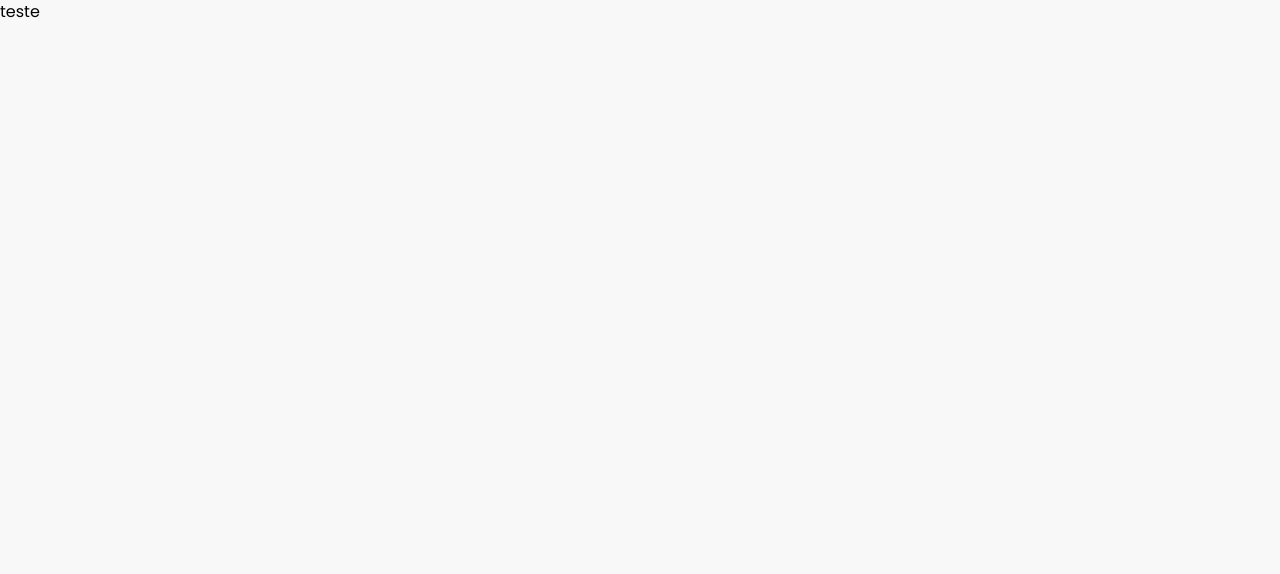
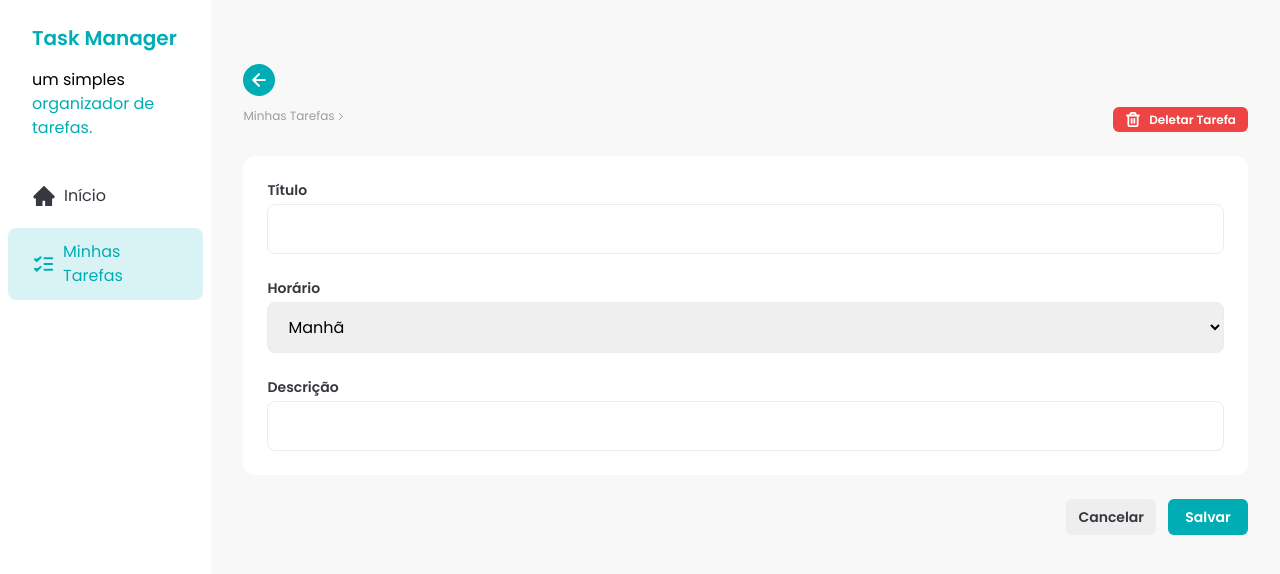
Before and after one commit to okayosilva/fsc-task-manager, a React app: page /task/3eaffdd9-957d-42c0-914e-39208058d4e1 in a window 1280 px wide. Shown: the top 574 px of the page. Built offline with nearby package versions, Linux system fonts and the light colour scheme; no server answers; data requests are answered from the project's data file; the HTML template or start-up script is replaced by a standard one.

Commit message:
feat: implementar atualização e exclusão de tarefas na página de detalhes, além de adicionar novos ícones e ajustar a URL base da API

```diff
--- a/db.json
+++ b/db.json
@@ -1,25 +1,3 @@
 {
-  "tasks": [
-    {
-      "id": "3fdbdc33-3044-46d1-848d-e65bc2393c99",
-      "title": "teste",
-      "time": "morning",
-      "description": "te",
-      "status": "not_started"
-    },
-    {
-      "id": "3eaffdd9-957d-42c0-914e-39208058d4e1",
-      "title": "teste",
-      "time": "morning",
-      "description": "t",
-      "status": "not_started"
-    },
-    {
-      "id": "ade1cec5-7fbb-49a7-a76c-c2662a9f138a",
-      "title": "a",
-      "time": "morning",
-      "description": "a",
-      "status": "not_started"
-    }
-  ]
+  "tasks": []
 }
--- a/src/api/baseUrl.js
+++ b/src/api/baseUrl.js
@@ -1 +1 @@
-export const baseUrl = 'http://localhost:3000';
+export const baseUrl = 'http://localhost:3000/tasks';
--- a/src/assets/icons/index.js
+++ b/src/assets/icons/index.js
@@ -1,5 +1,7 @@
 import PlusIcon from './add.svg?react';
+import ArrowLeftIcon from './arrow-left.svg?react';
 import CheckIcon from './check.svg?react';
+import ChevronRightIcon from './chevron-right.svg?react';
 import CloudIcon from './cloud-sun.svg?react';
 import DetailsIcon from './details.svg?react';
 import HomeIcon from './home.svg?react';
@@ -10,7 +12,9 @@
 import TrashIcon from './trash.svg?react';
 
 export {
+  ArrowLeftIcon,
   CheckIcon,
+  ChevronRightIcon,
   CloudIcon,
   DetailsIcon,
   HomeIcon,
--- a/src/components/AddTaskDialog/index.jsx
+++ b/src/components/AddTaskDialog/index.jsx
@@ -1,6 +1,5 @@
 import './addTaskDialog.css';
 
-import PropTypes from 'prop-types';
 import { useRef, useState } from 'react';
 import { createPortal } from 'react-dom';
 import { CSSTransition } from 'react-transition-group';
@@ -25,7 +24,7 @@
   const handleCreateTask = async (task) => {
     setCreateTaskIsLoading(true);
     try {
-      const response = await fetch(`${baseUrl}/tasks`, {
+      const response = await fetch(baseUrl, {
         method: 'POST',
         headers: { 'Content-Type': 'application/json' },
         body: JSON.stringify(task),
@@ -54,14 +53,14 @@
 
     const newErrors = [];
 
-    if (!titleRef.current.value.trim()) {
+    if (!title.trim()) {
       newErrors.push({
         inputName: 'title',
         message: 'O Título é obrigatório.',
       });
     }
 
-    if (!descriptionRef.current.value.trim()) {
+    if (!description.trim()) {
       newErrors.push({
         inputName: 'description',
         message: 'A Descrição é obrigatória.',
@@ -163,9 +162,3 @@
     </CSSTransition>
   );
 };
-
-AddTaskDialog.propTypes = {
-  isOpen: PropTypes.bool.isRequired,
-  onClose: PropTypes.func.isRequired,
-  onCreateTaskSuccess: PropTypes.func.isRequired,
-};
--- a/src/components/Button/index.jsx
+++ b/src/components/Button/index.jsx
@@ -10,6 +10,7 @@
         secondary: 'bg-brand-light-gray text-brand-dark-blue',
         ghost: 'bg-none text-brand-dark-gray',
         danger: 'bg-none text-brand-dark-gray hover:text-brand-danger',
+        delete: 'bg-brand-danger text-white',
       },
       size: {
         small: 'py-1 text-xs',
@@ -36,7 +37,7 @@
 };
 
 Button.propTypes = {
-  color: PropTypes.oneOf(['primary', 'secondary', 'ghost', 'danger']),
+  color: PropTypes.oneOf(['primary', 'secondary', 'ghost', 'danger', 'delete']),
   size: PropTypes.oneOf(['small', 'large']),
   className: PropTypes.string,
   children: PropTypes.node.isRequired,
--- a/src/components/Tasks/index.jsx
+++ b/src/components/Tasks/index.jsx
@@ -19,7 +19,7 @@
   const [addTaskDialogIsOpen, setAddTaskDialogIsOpen] = useState(false);
 
   const getTaskList = async () => {
-    const response = await fetch(`${baseUrl}/tasks`, {
+    const response = await fetch(baseUrl, {
       method: 'GET',
     });
 
--- a/src/components/Tasks/taskItem.jsx
+++ b/src/components/Tasks/taskItem.jsx
@@ -38,7 +38,7 @@
   const onDeleteClick = async (id) => {
     setDeleteIsLoading(true);
     try {
-      const response = await fetch(`${baseUrl}/tasks/${id}`, {
+      const response = await fetch(`${baseUrl}/${id}`, {
         method: 'DELETE',
       });
 
--- a/src/pages/task-details.jsx
+++ b/src/pages/task-details.jsx
@@ -1,16 +1,129 @@
-import { useEffect, useState } from 'react';
-import { useParams } from 'react-router-dom';
+import { useEffect, useRef, useState } from 'react';
+import { useNavigate, useParams } from 'react-router-dom';
+import { toast } from 'sonner';
 
 import { baseUrl } from '../api/baseUrl';
+import {
+  ArrowLeftIcon,
+  ChevronRightIcon,
+  LoaderIcon,
+  TrashIcon,
+} from '../assets/icons';
+import { Button } from '../components/Button';
+import { Input } from '../components/Input';
+import { Sidebar } from '../components/Sidebar';
+import { TimeSelect } from '../components/TimeSelect';
 
 export const TaskDetails = () => {
   const { taskId } = useParams();
   const [task, setTask] = useState();
   const [isLoading, setIsLoading] = useState(false);
+  const [isLoadingToUpdate, setIsLoadingToUpdate] = useState(false);
+  const [errors, setErrors] = useState([]);
+
+  const navigate = useNavigate();
+  const handleBackClick = () => navigate(-1);
+
+  const titleRef = useRef();
+  const timeRef = useRef();
+  const descriptionRef = useRef();
+
+  const titleError = errors.find((error) => error.inputName === 'title');
+  const descriptionError = errors.find(
+    (error) => error.inputName === 'description'
+  );
+
+  const onResetFormToOriginalValues = () => {
+    if (titleRef.current) titleRef.current.value = task?.title || '';
+    if (timeRef.current) timeRef.current.value = task?.time || '';
+    if (descriptionRef.current)
+      descriptionRef.current.value = task?.description || '';
+
+    setErrors([]);
+  };
+
+  const handleCancelClick = () => onResetFormToOriginalValues();
+
+  const handleUpdateTask = async (task) => {
+    setIsLoadingToUpdate(true);
+    try {
+      const response = await fetch(`${baseUrl}/${taskId}`, {
+        method: 'PATCH',
+        headers: { 'Content-Type': 'application/json' },
+        body: JSON.stringify(task),
+      });
+
+      if (!response.ok) {
+        toast.error('Erro ao atualizar tarefa ❌');
+        setIsLoadingToUpdate(false);
+        throw new Error(`Erro ao atualizar tarefa: ${response.statusText}`);
+      }
+
+      setTask(task);
+      setIsLoadingToUpdate(false);
+      toast.success('Tarefa atualizada com sucesso ✅');
+    } catch (error) {
+      setIsLoadingToUpdate(false);
+      toast.error('Ocorreu um erro ao atualizar sua tarefa ❌');
+      throw error;
+    }
+  };
+
+  const handleClickToUpdateTask = () => {
+    const title = titleRef?.current?.value;
+    const description = descriptionRef?.current?.value;
+
+    let newErrors = [];
+
+    if (!title.trim()) {
+      newErrors.push({
+        inputName: 'title',
+        message: 'O Título é obrigatório.',
+      });
+    }
+
+    if (!description.trim()) {
+      newErrors.push({
+        inputName: 'description',
+        message: 'A Descrição é obrigatória.',
+      });
+    }
+
+    setErrors(newErrors);
+
+    if (newErrors.length > 0) {
+      return;
+    }
+
+    handleUpdateTask({
+      title,
+      description,
+      time: timeRef?.current.value,
+    });
+  };
+
+  const handleDeleteTask = async () => {
+    try {
+      const response = await fetch(`${baseUrl}/${taskId}`, {
+        method: 'DELETE',
+      });
+
+      if (!response.ok) {
+        toast.error('Erro ao deletar tarefa ❌');
+        throw new Error(`Erro ao atualizar tarefa: ${response.statusText}`);
+      }
+
+      navigate(-1);
+      toast.success('Tarefa deletada com sucesso ✅');
+    } catch (error) {
+      toast.error('Erro ao deletar tarefa ❌');
+      throw error;
+    }
+  };
 
   const getTaskById = async (taskId) => {
     setIsLoading(true);
-    const response = await fetch(`${baseUrl}/tasks/${taskId}`, {
+    const response = await fetch(`${baseUrl}/${taskId}`, {
       method: 'GET',
     });
     const task = await response.json();
@@ -23,5 +136,100 @@
     getTaskById(taskId);
   }, [taskId]);
 
-  return <div className="">{isLoading ? 'carregando' : task?.title}</div>;
+  return (
+    <div className="flex">
+      <Sidebar />
+      {isLoading ? (
+        <div className="flex h-screen w-full items-center justify-center">
+          <LoaderIcon className="h-12 w-12 animate-spin text-brand-primary" />
+        </div>
+      ) : (
+        <div className="w-full space-y-6 px-8 py-16">
+          <div className="flex w-full items-end justify-between">
+            <div className="">
+              <div>
+                <button
+                  onClick={handleBackClick}
+                  className="mb-3 flex h-8 w-8 items-center justify-center rounded-full bg-brand-primary"
+                >
+                  <ArrowLeftIcon />
+                </button>
+              </div>
+              <div className="flex items-center gap-1 text-xs">
+                <span
+                  className="cursor-pointer text-brand-text-gray"
+                  onClickCapture={handleBackClick}
+                >
+                  Minhas Tarefas
+                </span>
+                <ChevronRightIcon className="text-brand-text-gray" />
+                <span className="font-semibold text-brand-primary">
+                  {task?.title}
+                </span>
+              </div>
+              <h1 className="mt-2 text-xl font-semibold">{task?.title}</h1>
+            </div>
+
+            <Button className="h-fit" color="delete" onClick={handleDeleteTask}>
+              <TrashIcon />
+              Deletar Tarefa
+            </Button>
+          </div>
+
+          <div className="space-y-6 rounded-xl bg-white p-6">
+            <div className="">
+              <Input
+                id="title"
+                label="Título"
+                defaultValue={task?.title}
+                ref={titleRef}
+                disabled={isLoadingToUpdate}
+                errorMessage={titleError?.message}
+              />
+            </div>
+            <div className="">
+              <TimeSelect
+                ref={timeRef}
+                defaultValue={task?.time}
+                disabled={isLoadingToUpdate}
+              />
+            </div>
+            <div className="">
+              <Input
+                id="description"
+                label="Descrição"
+                defaultValue={task?.description}
+                ref={descriptionRef}
+                disabled={isLoadingToUpdate}
+                errorMessage={descriptionError?.message}
+              />
+            </div>
+          </div>
+
+          <div className="flex w-full justify-end gap-3">
+            <Button
+              size="large"
+              color="secondary"
+              disabled={isLoadingToUpdate}
+              onClick={handleCancelClick}
+            >
+              Cancelar
+            </Button>
+            <Button
+              size="large"
+              className="w-full max-w-20"
+              onClick={handleClickToUpdateTask}
+              disabled={isLoadingToUpdate}
+            >
+              {isLoadingToUpdate ? (
+                <LoaderIcon className="animate-spin" />
+              ) : (
+                'Salvar'
+              )}
+            </Button>
+          </div>
+        </div>
+      )}
+    </div>
+  );
 };
```
Also changed, not shown: src/assets/icons/arrow-left.svg (added), src/assets/icons/chevron-right.svg (added).
